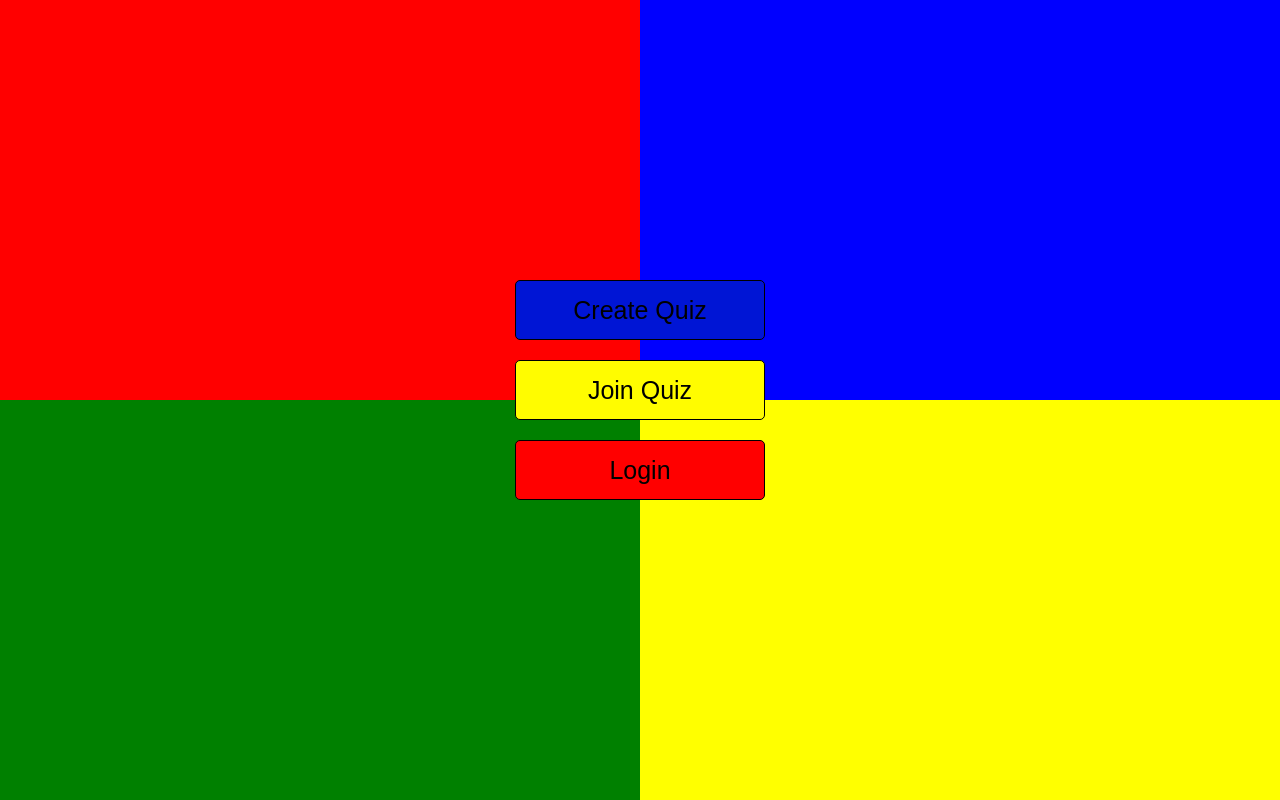
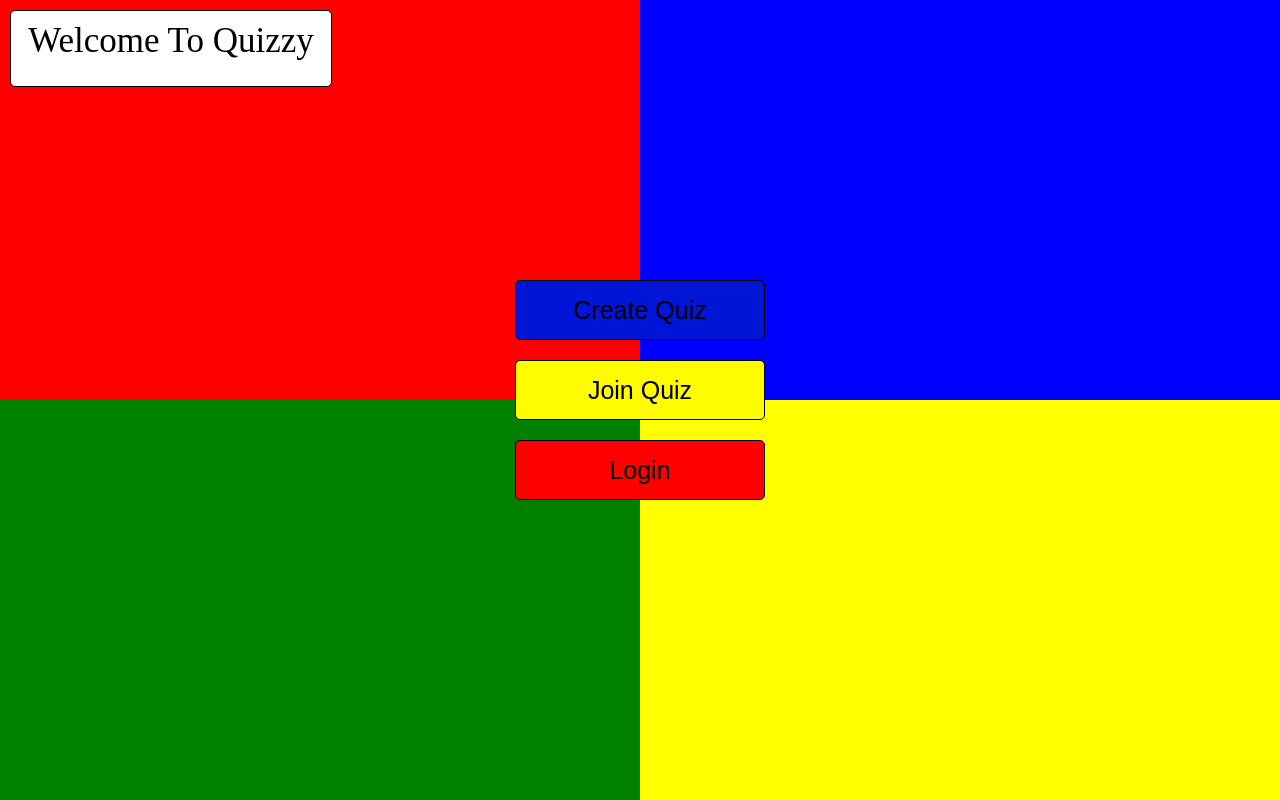
Before and after one commit to therealdantec/Quizzy, a plain HTML site: page index.html in a window 1280 px wide. Drawn offline with Linux system fonts and the light colour scheme.

Commit message:
Up-To Date Code

```diff
--- a/index.html
+++ b/index.html
@@ -9,6 +9,22 @@
             align-items: center;
             height: 100vh;
             margin: 0;
+        }
+
+        #title {
+            display: block;
+            position: absolute;
+            width: 300px; /* Increase the width to make the buttons bigger */
+            height: 55px; /* Increase the height to make the buttons bigger */
+            top: 10px;
+            left: 10px;
+            text-align: center;
+            background-color: white;
+            padding: 10px;
+            border: 1px solid black; /* Add a black border */
+            border-radius: 5px;
+            font-size: 35px;
+            z-index: 2;
         }
 
                 .button {
@@ -68,6 +84,7 @@
             </style>
         </head>
         <body>
+            <div id="title">Welcome To Quizzy</div>
             <div class="quadrant red"></div>
             <div class="quadrant blue"></div>
             <div class="quadrant green"></div>
```
